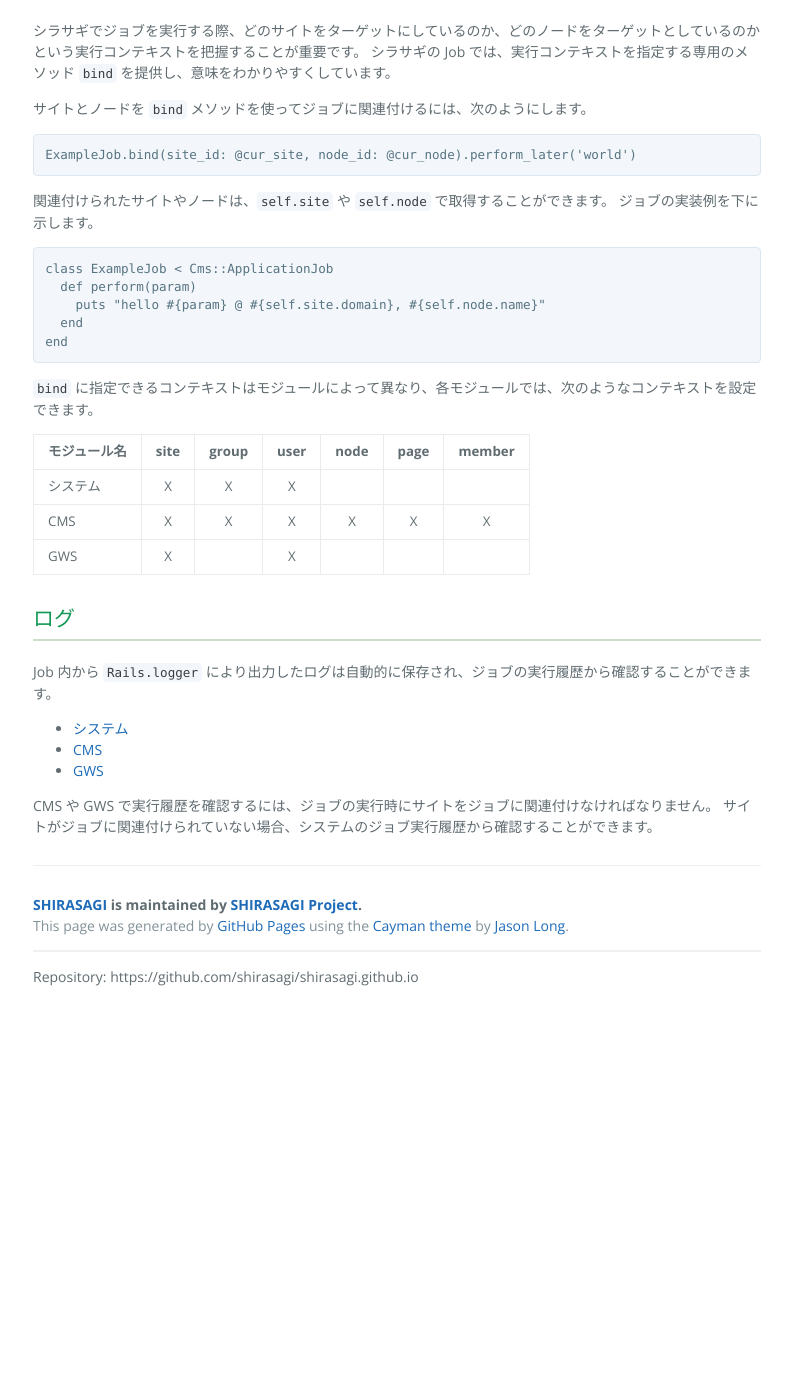
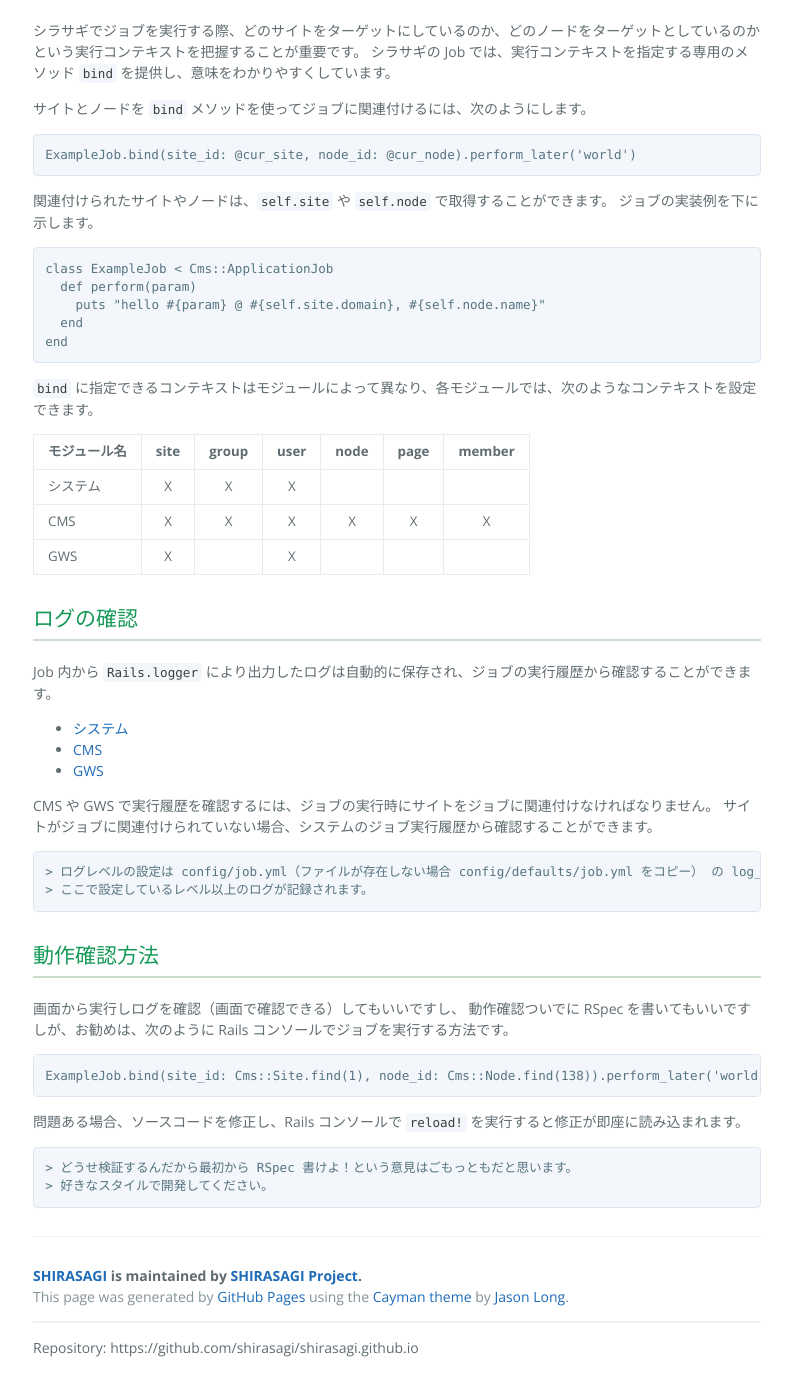
Before and after one commit to shirasagi/shirasagi.github.io, a Jekyll site: the page built from devel/job.md, in a window 1280 px wide and 1400 px high, scrolled down 955 px. Shown: the top 1396 px of the window, without its empty margins (243-1035 px from the left). Built offline with Jekyll 4.4.1, drawn with Linux system fonts in a browser that asks for light colours; nearby versions of some CDN libraries; before the commit the page ends 1984 px from its top, so only the background shows below that.

Commit message:
modify job description

```diff
--- a/devel/job.md
+++ b/devel/job.md
@@ -32,7 +32,7 @@
 CMS        | Cms::ApplicationJob |
 GWS        | Gws::ApplicationJob |
 
-## bind
+## 実行コンテキスト
 
 シラサギでジョブを実行する際、どのサイトをターゲットにしているのか、どのノードをターゲットとしているのかという実行コンテキストを把握することが重要です。
 シラサギの Job では、実行コンテキストを指定する専用のメソッド `bind` を提供し、意味をわかりやすくしています。
@@ -62,7 +62,7 @@
 CMS        |  X    |   X   |  X   |  X   |  X   |   X    |
 GWS        |  X    |       |  X   |      |      |        |
 
-## ログ
+## ログの確認
 
 Job 内から `Rails.logger` により出力したログは自動的に保存され、ジョブの実行履歴から確認することができます。
 
@@ -72,3 +72,20 @@
 
 CMS や GWS で実行履歴を確認するには、ジョブの実行時にサイトをジョブに関連付けなければなりません。
 サイトがジョブに関連付けられていない場合、システムのジョブ実行履歴から確認することができます。
+
+    > ログレベルの設定は config/job.yml（ファイルが存在しない場合 config/defaults/job.yml をコピー） の log_level にあります。
+    > ここで設定しているレベル以上のログが記録されます。
+
+## 動作確認方法
+
+画面から実行しログを確認（画面で確認できる）してもいいですし、
+動作確認ついでに RSpec を書いてもいいですしが、お勧めは、次のように Rails コンソールでジョブを実行する方法です。
+
+~~~ruby
+ExampleJob.bind(site_id: Cms::Site.find(1), node_id: Cms::Node.find(138)).perform_later('world')
+~~~
+
+問題ある場合、ソースコードを修正し、Rails コンソールで `reload!` を実行すると修正が即座に読み込まれます。
+
+    > どうせ検証するんだから最初から RSpec 書けよ！という意見はごもっともだと思います。
+    > 好きなスタイルで開発してください。
```
